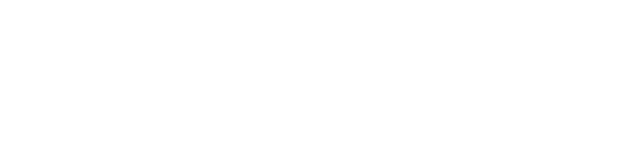
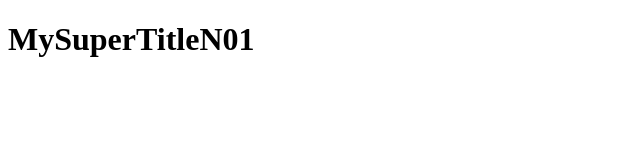
Before and after one commit to Jonathan280286/helloWorld, a plain HTML site: page index.html in a window 1280 px wide. Shown: the whole page, without its empty margins (0-640 px from the left). Drawn offline with Linux system fonts and the light colour scheme.

Commit message:
Update - Put a H1 on website

```diff
--- a/index.html
+++ b/index.html
@@ -7,6 +7,7 @@
     <title>My website</title>
 </head>
 <body>
+    <h1>MySuperTitleN01</h1>
 
 
 </body>
```
